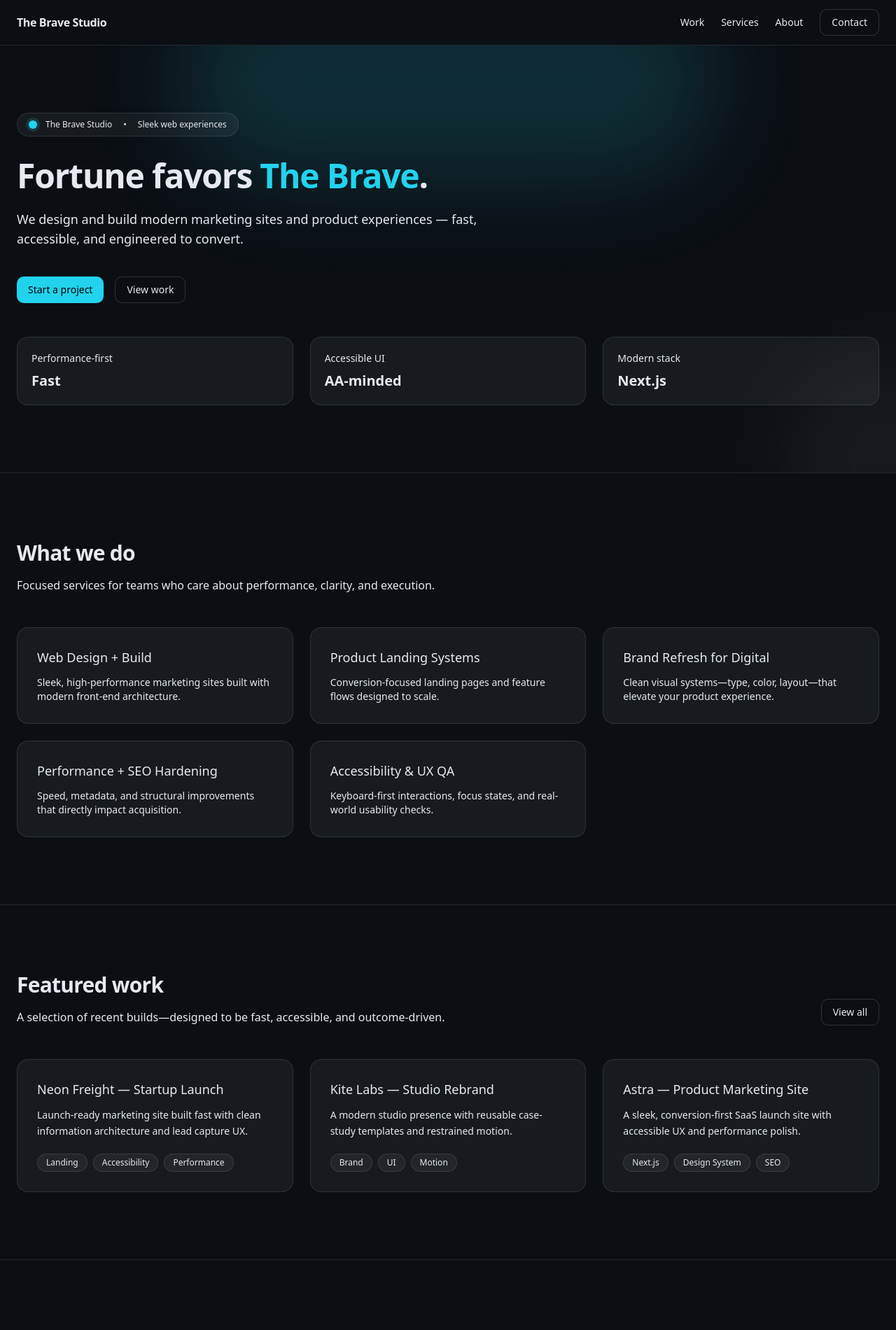
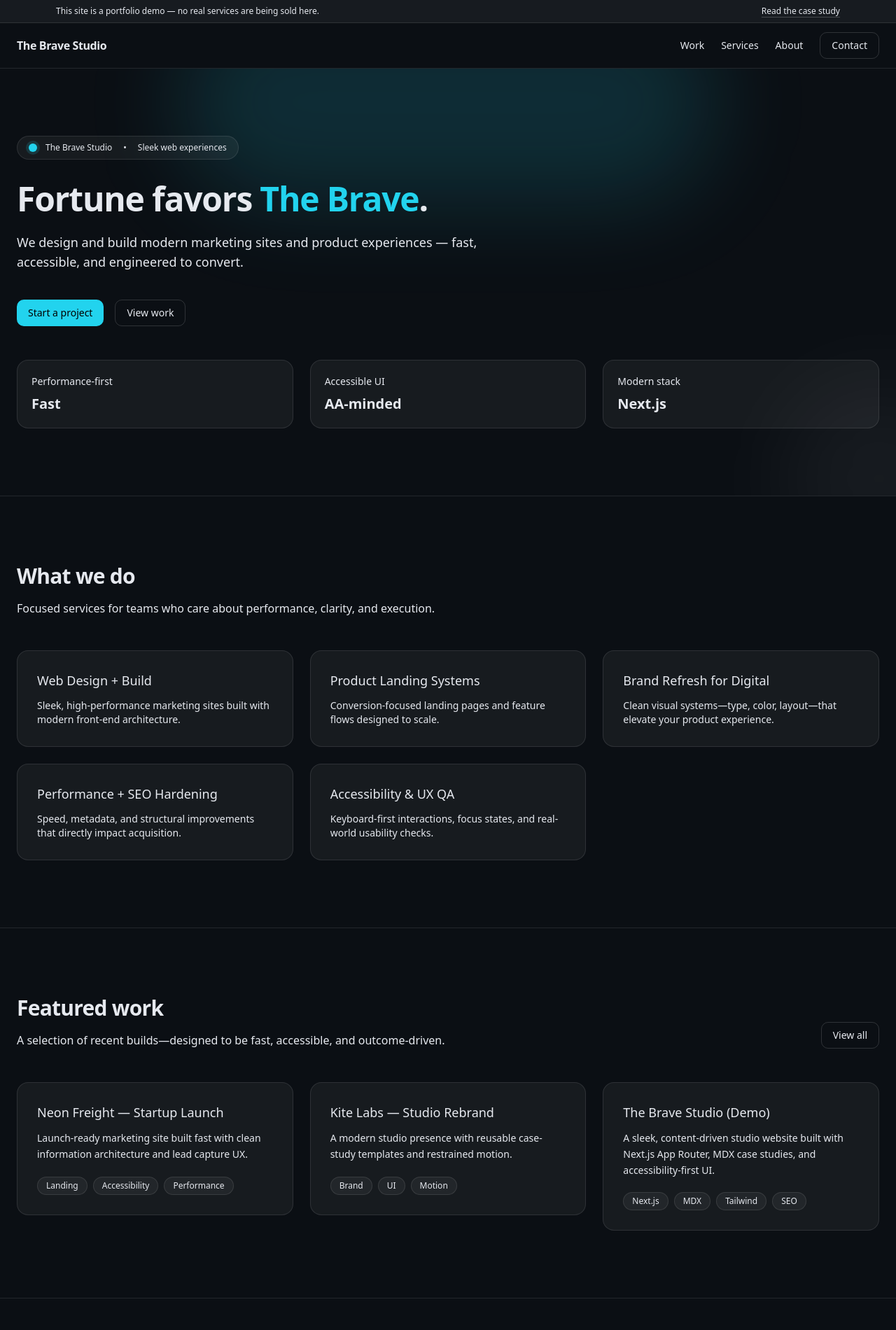
Before and after one commit to boco3000/the-brave-studio, a Next.js app: page / in a window 1280 px wide. Shown: the top 1900 px of the page at 70% size. Built offline with nearby package versions, Linux system fonts and the light colour scheme.

Commit message:
Add demo notice banner and Brave Studio case study

```diff
--- /dev/null
+++ b/content/work/brave-studio-demo.mdx
@@ -0,0 +1,48 @@
+---
+title: The Brave Studio (Demo)
+description: A sleek, content-driven studio website built with Next.js App Router, MDX case studies, and accessibility-first UI.
+date: 2026-02-11
+tags:
+  - Next.js
+  - MDX
+  - Tailwind
+  - SEO
+role: Front-End Developer
+stack:
+  - Next.js (App Router)
+  - React
+  - TypeScript
+  - Tailwind CSS v4
+  - MDX
+featured: true
+---
+
+## Goal
+
+Build a modern studio website that demonstrates real client-ready patterns:
+- content-driven case studies (MDX)
+- reusable UI primitives
+- accessibility baseline (focus states, keyboard nav)
+- production SEO (metadata, sitemap, robots, JSON-LD)
+
+## What I built
+
+- **Hero + service sections** with a sleek, high-contrast aesthetic
+- **Work system** driven by MDX frontmatter (featured work on home, full list on /work)
+- **Case study template** with navigation (Prev/Next) and progress indicator
+- **Work filters** using URL query params (`?tag=` and `?q=`) for shareable browsing
+- **Mobile nav drawer** with Escape close, focus management, and overlay
+
+## Why this architecture
+
+A studio site evolves. Instead of hardcoding content into components, the UI stays stable while case studies scale independently.
+
+## Highlights
+
+- Server components load content, client components handle interactivity
+- SEO-ready routing with canonical URLs, Open Graph, and JSON-LD
+- Clean design tokens with an electric-cyan accent
+
+## Live Demo
+
+- https://the-brave-studio.vercel.app/
--- a/src/app/layout.tsx
+++ b/src/app/layout.tsx
@@ -2,6 +2,7 @@ import type { Metadata } from "next";
 import { Geist, Geist_Mono } from "next/font/google";
 import "./globals.css";
 import { organizationJsonLd, websiteJsonLd } from "@/lib/jsonld";
+import { DemoNotice } from "@/components/layout/DemoNotice";
 
 import { Header } from "@/components/layout/Header";
 import { Footer } from "@/components/layout/Footer";
@@ -86,6 +87,7 @@ export default function RootLayout({
       <body
         className={`${geistSans.variable} ${geistMono.variable} antialiased min-h-screen flex flex-col`}
       >
+        <DemoNotice />
         <Header />
         <script
           type="application/ld+json"
--- /dev/null
+++ b/src/components/layout/DemoNotice.tsx
@@ -0,0 +1,21 @@
+import Link from "next/link";
+
+export function DemoNotice() {
+  return (
+    <div className="border-b border-white/10 bg-white/5">
+      <div className="mx-auto flex max-w-6xl items-center justify-between gap-4 px-4 py-2 text-xs text-muted">
+        <p>
+          This site is a <span className="text-text">portfolio demo</span> — no
+          real services are being sold here.
+        </p>
+
+        <Link
+          href="/work/brave-studio-demo"
+          className="text-text underline decoration-white/20 underline-offset-4 hover:decoration-white/40 transition"
+        >
+          Read the case study
+        </Link>
+      </div>
+    </div>
+  );
+}
```
